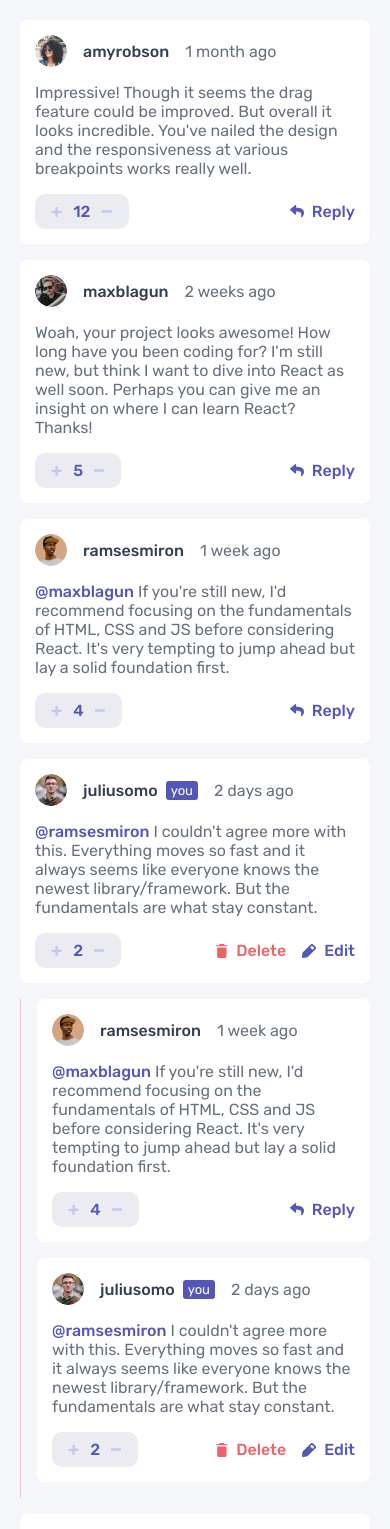
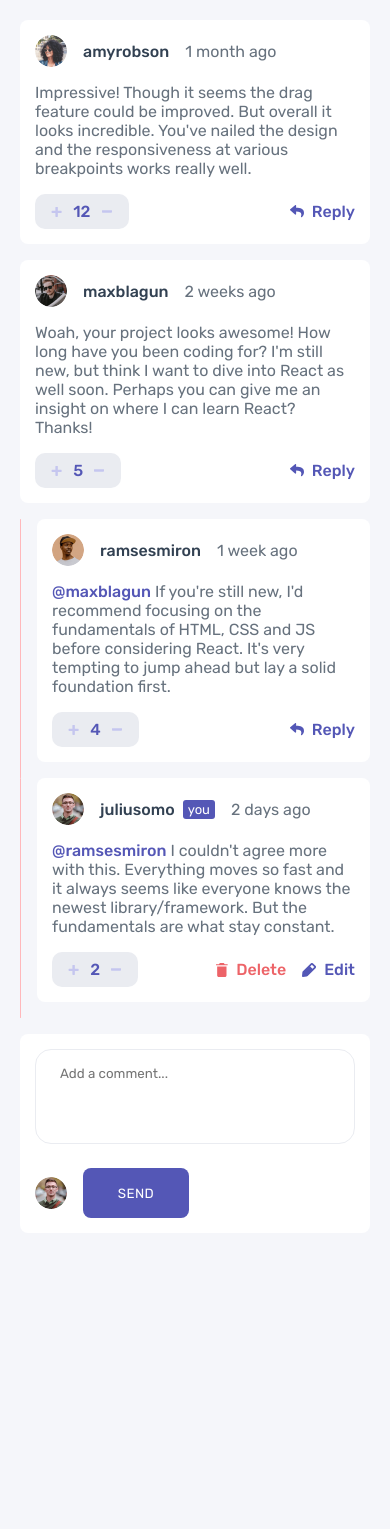
Before and after one commit to svyatoslavkk/interactive-comments-section-main, a React (Create React App) app: page / in a window 390 px wide. Shown: the top 1529 px of the page. After the commit the page ends 1233 px from the top, so only its background shows below. Built offline with nearby package versions, Linux system fonts and the light colour scheme.

Commit message:
MessageOptionsMobile was created

```diff
--- a/src/App.scss
+++ b/src/App.scss
@@ -48,15 +48,10 @@ p {
     padding: 20px;
 }
 
-.comment-block {
-    margin-bottom: 1rem;
-}
-
 .comment-item {
     background-color: $white;
     padding: 15px;
     border-radius: 8px;
-    margin-bottom: 1rem;
 }
 
 .comment-item:last-child {
@@ -265,6 +260,7 @@ p {
 
 
 .add-comment-block {
+    display: flex;
     background-color: $white;
     padding: 15px;
     border-radius: 8px;
@@ -324,6 +320,14 @@ p {
 .send-button:active,
 .send-button:focus {
     opacity: $opacity-level;
+}
+
+.comment-block {
+    display: flex;
+}
+
+.comment-content {
+    padding-bottom: 1rem;
 }
 
 @media (max-width: 768px) {
--- a/src/App.tsx
+++ b/src/App.tsx
@@ -13,6 +13,8 @@ import LikesCounterDesktop from './Components/LikesCounterDesktop';
 import LikesCounterMobile from './Components/LikesCounterMobile';
 import ReplyComment from './Components/ReplyComment';
 import ChildReplyComment from './Components/ChildReplyComment';
+import RepliesLine from './Components/RepliesLine';
+import MessageOptionsMobile from './Components/MessageOptionsMobile';
 
 function App() {
   const [commentsInfo, setCommentsInfo] = useState(commentsInfoArray);
@@ -59,9 +61,8 @@ function App() {
       <main>
         {commentsInfo.map((item: any, index) => (
           <div className='comment-block'>
-            {item.replyStatus ? (
-            <div className='replies-line'></div>
-            ): ("")}
+            {RepliesLine(item.replyStatus)}
+            <div className='comment-content'>
               <div className='comment-item' key={index}>
                 <LikesCounterDesktop
                   index={index}
@@ -99,7 +100,7 @@ function App() {
                               )}
                             </div>
                         ) : (
-                        <div className='reply-desktop'  onClick={() => togglechildReply(index)}>
+                          <div className='reply-desktop'  onClick={() => toggleReplyMode(index)}>
                               <img src="icon-reply.svg" className='icon-reply' alt="Icon Reply" />
                               <h4>Reply</h4>
                           </div>
@@ -131,138 +132,14 @@ function App() {
                         handleUpvote={() => handleUpvote(index, false)}
                         handleDownvote={() => handleDownvote(index, false)}
                       />
-                    {item.username === 'juliusomo' ? (
-                          <div className='message-options'>
-                            <div className='delete'>
-                              <img src="icon-delete.svg" className='icon-delete' alt="Icon Delete" />
-                              <h4>Delete</h4>
-                            </div>
-                            <div className='edit'>
-                              <img src="icon-edit.svg" className='icon-edit' alt="Icon Edit" />
-                              <h4>Edit</h4>
-                            </div>
-                          </div>
-                        ) : (
-                          <div className='reply'  onClick={() => togglechildReply(index)}>
-                            <img src="icon-reply.svg" className='icon-reply' alt="Icon Reply" />
-                            <h4>Reply</h4>
-                          </div>
-                        )}
+                      <MessageOptionsMobile item={item} index={index} toggleReplyMode={toggleReplyMode} />
                     </div>
                 </div>
               </div>
               <ReplyComment showReply={replyTarget === index} onReply={() => toggleReplyMode(index)} />
             </div>
-        ))}
-
-
-        <div className='comment-replies-block'>
-          <div className='replies-line'></div>
-
-          <div>
-            <div className='comment-replies-items'>
-              {replyComments.map((item: any, index) => (
-
-              <div className='comment-block'>
-                <div className='comment-item' key={index}>
-                  <LikesCounterDesktop
-                    index={index}
-                    item={item}
-                    handleUpvote={() => handleUpvote(index, false)}
-                    handleDownvote={() => handleDownvote(index, false)}
-                  />
-                  <div>
-                    <div className='comment-item-header-desktop'>
-                      <div className='comment-item-header'>
-                        <img src={item.image} className='avatar-img' alt="Avatar Image" />
-                        <h4 className='username'>{item.username}</h4>
-                        {item.username === 'juliusomo' && (
-                          <div className='tag-you'>
-                            you
-                          </div>
-                        )}
-                        <p className='date'>{item.date}</p>
-                      </div>
-                      {item.username === 'juliusomo' ? (
-                          <div className='message-options-desktop'>
-                            <div className='delete'>
-                              <img src="icon-delete.svg" className='icon-delete' alt="Icon Delete" />
-                              <h4>Delete</h4>
-                            </div>
-                            {isEditing && editIndex === index ? (
-                              <button type="button" className='send-button' onClick={handleUpdateComment}>
-                                Update
-                              </button>
-                            ) : (
-                              <div className='edit'  onClick={() => toggleEdit(item, index)}>
-                                <img src="icon-edit.svg" className='icon-edit' alt="Icon Edit" />
-                                <h4>Edit</h4>
-                              </div>
-                            )}
-                          </div>
-                      ) : (
-                        <div className='reply-desktop'  onClick={() => togglechildReply(index)}>
-                            <img src="icon-reply.svg" className='icon-reply' alt="Icon Reply" />
-                            <h4>Reply</h4>
-                        </div>
-                      )}
-                    </div>
-
-                      <p className='comment-text'>
-                        {isEditing && editIndex === index ? (
-                          <textarea
-                            className='add-comment-input'
-                            value={editedComment}
-                            onChange={(e) => setEditedComment(e.target.value)}
-                          ></textarea>
-                        ) : (
-                          <p>
-                            <span className='username-reply'>
-                            {item.replyUsername ? (
-                              <span className='username-reply'>
-                                @{item.replyUsername}
-                              </span>
-                            ) : null}
-                            </span> {item.comment}
-                          </p>
-                        )}
-                      </p>
-
-                      <div className='comment-item-footer'>
-                        <LikesCounterMobile
-                          index={index}
-                          item={item}
-                          handleUpvote={() => handleUpvote(index, false)}
-                          handleDownvote={() => handleDownvote(index, false)}
-                        />
-                        {item.username === 'juliusomo' ? (
-                          <div className='message-options'>
-                            <div className='delete'>
-                              <img src="icon-delete.svg" className='icon-delete' alt="Icon Delete" />
-                              <h4>Delete</h4>
-                            </div>
-                            <div className='edit'>
-                              <img src="icon-edit.svg" className='icon-edit' alt="Icon Edit" />
-                              <h4>Edit</h4>
-                            </div>
-                          </div>
-                        ) : (
-                          <div className='reply'  onClick={() => togglechildReply(index)}>
-                            <img src="icon-reply.svg" className='icon-reply' alt="Icon Reply" />
-                            <h4>Reply</h4>
-                          </div>
-                        )}
-                      </div>
-                  </div>
-                </div>
-                <ChildReplyComment showChildReply={childReply === index} onChildReply={() => togglechildReply(index)} />
           </div>
         ))}
-            </div>
-          </div>
-
-          </div>
-
         <AddCommentBlock />
       </main>
     </div>
--- /dev/null
+++ b/src/Components/MessageOptionsMobile.tsx
@@ -0,0 +1,25 @@
+import React from "react";
+
+export default function MessageOptionsMobile ({ item, index, toggleReplyMode }: any) {
+    return (
+        <>
+            {item.username === 'juliusomo' ? (
+                <div className='message-options'>
+                    <div className='delete'>
+                        <img src="icon-delete.svg" className='icon-delete' alt="Icon Delete" />
+                        <h4>Delete</h4>
+                    </div>
+                    <div className='edit'>
+                        <img src="icon-edit.svg" className='icon-edit' alt="Icon Edit" />
+                        <h4>Edit</h4>
+                    </div>
+                </div>
+            ) : (
+                <div className='reply'  onClick={() => toggleReplyMode(index)}>
+                    <img src="icon-reply.svg" className='icon-reply' alt="Icon Reply" />
+                    <h4>Reply</h4>
+                </div>
+            )}
+        </>
+    )
+}
--- /dev/null
+++ b/src/Components/RepliesLine.tsx
@@ -0,0 +1,5 @@
+import React from "react";
+
+export default function RepliesLine (replyStatus: any) {
+    return replyStatus ? <div className='replies-line'></div> : "";
+}
```
Lines whose indentation alone changed are shown as unchanged.
